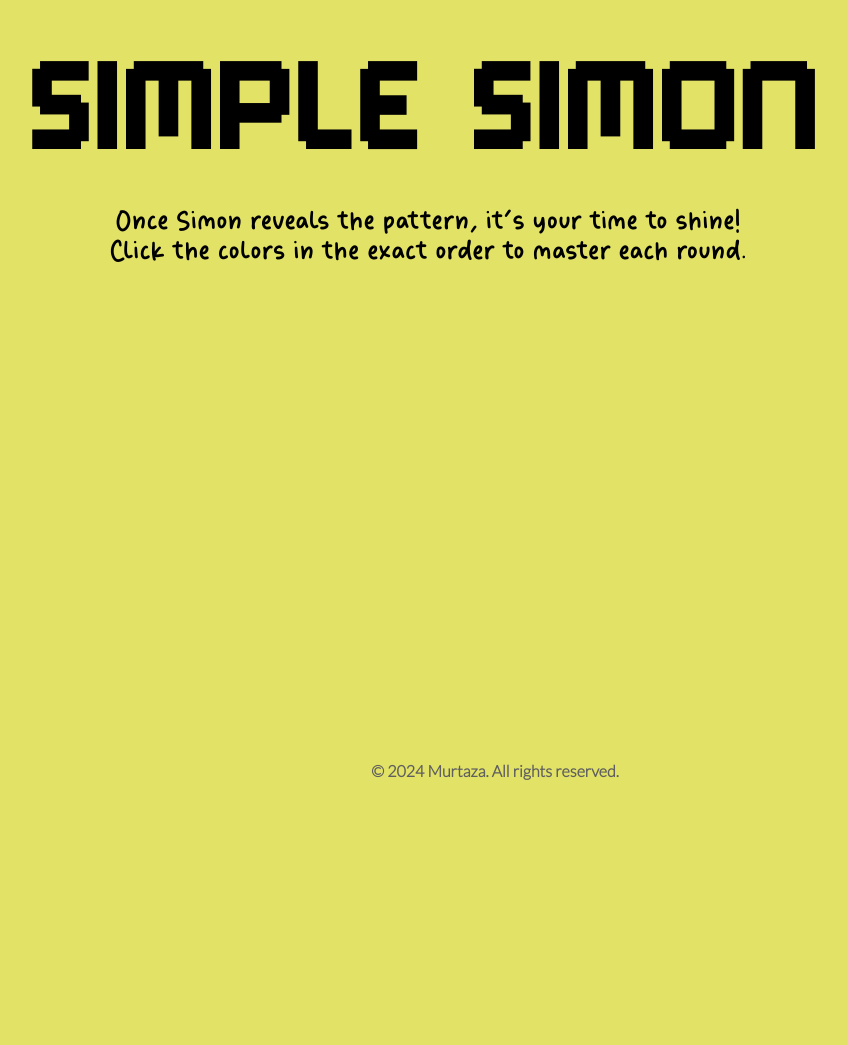
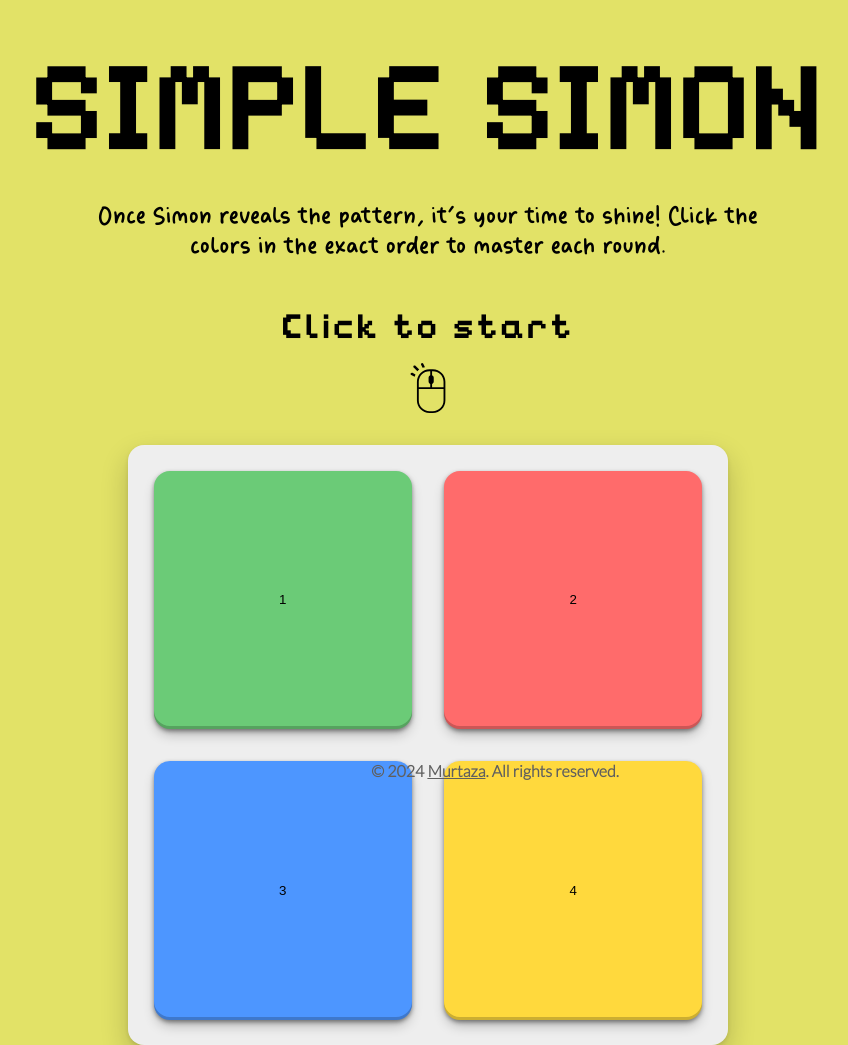
Before and after one commit to Murtaza34/simon-game, a plain HTML site: page index.html in a window 1280 px wide. Shown: the whole page, without its empty margins (212-1060 px from the left). Before the commit the page ends 800 px from the top, so only its background shows below. Drawn offline with Linux system fonts and the light colour scheme.

Commit message:
Added main coloured buttons

```diff
--- a/index.html
+++ b/index.html
@@ -16,13 +16,27 @@
     <header>
       <h1 class="title">Simple Simon</h1>
     </header>
-    <div class="sub-heading">Once Simon reveals the pattern, it's your time to shine! Click the colors in the exact order to master each round.</div>
+    <div class="sub-heading">
+      Once Simon reveals the pattern, it's your time to shine! Click the colors in the exact order
+      to master each round.
+    </div>
     <main>
-
+      <div class="start-container">
+        <p class="start-message">Click to start<span id="score"></span></p>
+        <img src="/src/left-click-icon.svg" height="50" alt="Mouse left click icon" />
+      </div>
+      <div class="grid-container">
+        <button class="item green">1</button>
+        <button class="item red">2</button>
+        <button class="item blue">3</button>
+        <button class="item yellow">4</button>
+      </div>
     </main>
-
     <footer>
-      <p>© 2024 Murtaza. All rights reserved.</p>
+      <p>
+        &copy; 2024 <a href="https://github.com/Murtaza34" target="_blank">Murtaza</a>. All rights
+        reserved.
+      </p>
     </footer>
     <script src="/src/index.js"></script>
   </body>
--- a/style.css
+++ b/style.css
@@ -5,8 +5,8 @@
 }
 
 @font-face {
-  font-family: PlayGame;
-  src: url(/src/playmegames.reguler.otf);
+  font-family: Pixel;
+  src: url(/src/lower-pixel.regular.otf);
 }
 @font-face {
   font-family: GamesStudio;
@@ -14,7 +14,7 @@
 }
 
 body {
-  font-family: playGame, sans-serif;
+  font-family: Pixel, sans-serif;
   letter-spacing: 8px;
   background: #e2e267;
   height: 100svh;
@@ -24,22 +24,81 @@ body {
 }
 
 .title {
-  font-size: 6rem;
+  font-size: 7rem;
+  text-transform: uppercase;
   text-align: center;
-  padding: 4.5rem 0 2.4rem;
+  padding: 3rem 0 1.2rem 0;
 }
 
 .sub-heading {
-  /* border: 1px solid #000; */
   text-align: center;
-  font-family: 'GamesStudio', sans-serif;
-  font-size: 2rem;
+  font-family: "GamesStudio", sans-serif;
+  font-size: 1.8rem;
   letter-spacing: normal;
   line-height: 30px;
   margin-left: auto;
   margin-right: auto;
   max-width: 43rem;
+  margin-bottom: 3rem;
 }
+
+.start-container {
+  display: flex;
+  flex-direction: column;
+  gap: 1rem;
+}
+
+.start-message {
+  font-size: 2rem;
+  letter-spacing: 5px;
+  font-weight: bold;
+  font-family: Pixel, sans-serif;
+  text-align: center;
+}
+
+.grid-container {
+  width: 600px;
+  aspect-ratio: 1;
+  display: grid;
+  grid-template: 1fr 1fr / 1fr 1fr ;
+  gap: 2rem;
+  justify-items: center;
+  align-items: center;
+  padding: 1.6rem;
+  margin-left: auto;
+  margin-right: auto;
+  margin-top: 2rem;
+  background-color: rgb(238, 238, 238);
+  border-radius: 1rem;
+  box-shadow: rgba(0, 0, 0, 0.2) 0px 12px 28px 0px, rgba(0, 0, 0, 0.1) 0px 2px 4px 0px, rgba(255, 255, 255, 0.05) 0px 0px 0px 1px inset;
+}
+
+.grid-container .item {
+  border: none;
+  height: 100%;
+  aspect-ratio: 1;
+  border-radius: 1rem;
+  box-shadow: rgba(0, 0, 0, 0.4) 0px 2px 4px, rgba(0, 0, 0, 0.3) 0px 7px 13px -3px, rgba(0, 0, 0, 0.2) 0px -3px 0px inset;
+}
+
+.grid-container .item:hover {
+  cursor: pointer;
+}
+
+.green {
+  background-color:#6BCB77 ;
+}
+.red {
+  background-color:#FF6B6B ;
+}
+.blue {
+  background-color:#4D96FF ;
+}
+.yellow {
+  background-color:#FFD93D ;
+}
+
+
 
 footer {
   color: #5f5f5f;
@@ -52,3 +111,7 @@ footer {
   left: 44%;
   letter-spacing: normal;
 }
+
+footer a {
+  color: #5f5f5f;
+}
```
Also changed, not shown: src/left-click-icon.svg (added), src/lower-pixel.regular.otf (added).
